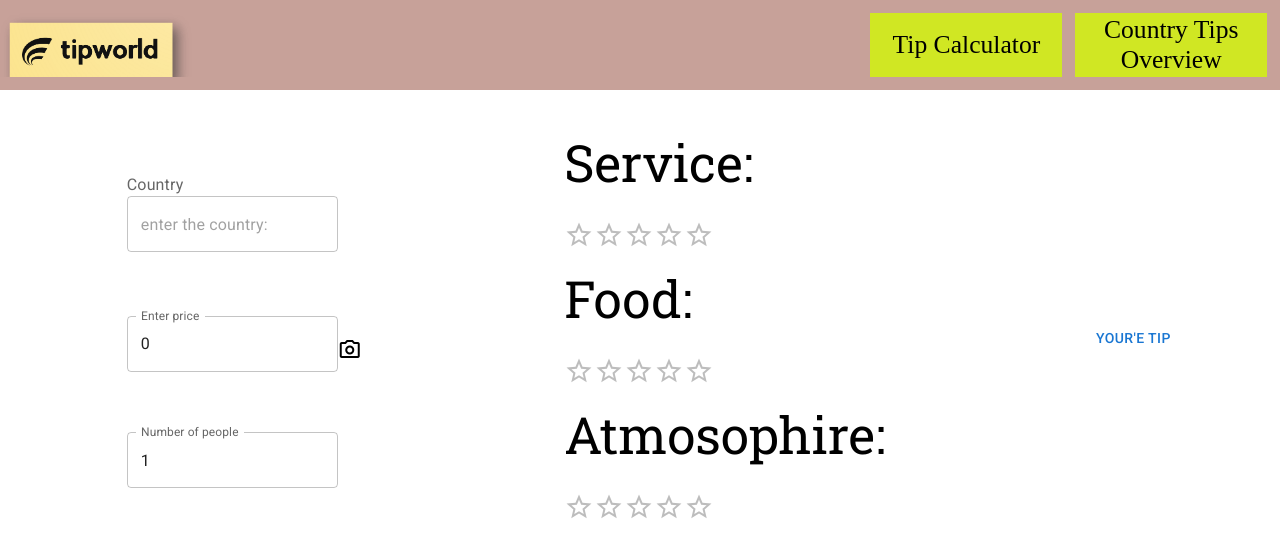
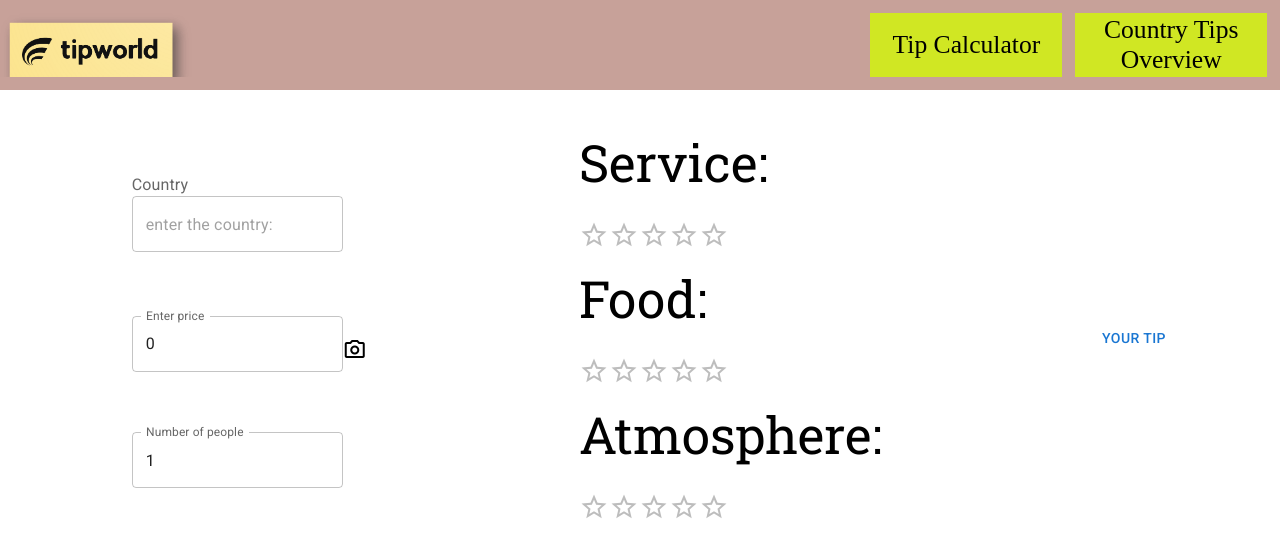
Before and after one commit to amitbarha/tipCalculate, a React (Vite) app: page /tipForm in a window 1280 px wide. Shown: the top 556 px of the page. Built offline with nearby package versions, Linux system fonts and the light colour scheme; no server answers.

Commit message:
delete logs

```diff
--- a/src/component/Tipform.jsx
+++ b/src/component/Tipform.jsx
@@ -33,7 +33,6 @@ function Tipform() {
 
         axios.get(`${HOST}/tips`)
         .then(response => {
-            console.log(response.data);
             setDataTips(response.data)
         })
         .catch(error => {
@@ -58,7 +57,6 @@ function Tipform() {
 
     function handleCalculate() {
 
-        console.log(photoPrice);
         let chosenTip;
         // setIndex(tipData.countries.findIndex(c => c.country.toLowerCase() === chosenCountry.toLowerCase()));
         const index = dataTips.findIndex(c => c.country.toLowerCase() === chosenCountry.toLowerCase())
@@ -76,13 +74,11 @@ function Tipform() {
             tip = Math.ceil(price * chosenTip)
             totalPrice = Math.ceil(tip + price * 1);
             divideByAmount = Math.ceil(totalPrice / amount)
-            sessionStorage.setItem('tip', tip)
-            sessionStorage.setItem('totalPrice', totalPrice)
-            sessionStorage.setItem('divideByAmount', divideByAmount)
+
             const coin = dataTips[index].coin;
             setDataResult([dataResult[0] = totalPrice, dataResult[1] = tip, dataResult[2] = divideByAmount, dataResult[3] = coin])
             setBlock('block')
-            console.log(dataResult);
+
 
         }
         else
@@ -131,14 +127,14 @@ function Tipform() {
                         <Rating size="large" onChange={(e) => setFoodRating(e.target.value * 30)}></Rating>
                     </div>
                     <div className="rating-box">
-                        <div>Atmosophire:</div>
+                        <div>Atmosphere:</div>
                         <Rating size="large" onChange={(e) => setAtmoRating(e.target.value * 20)}></Rating>
                     </div>
                     <div></div>
                 </div>
                 <div className="calc-button">
                     <Popup
-                        trigger={<Button>Your'e Tip</Button>}
+                        trigger={<Button>Your Tip</Button>}
                         modal
                         closeOnDocumentClick
                         onOpen={handleCalculate}
```
